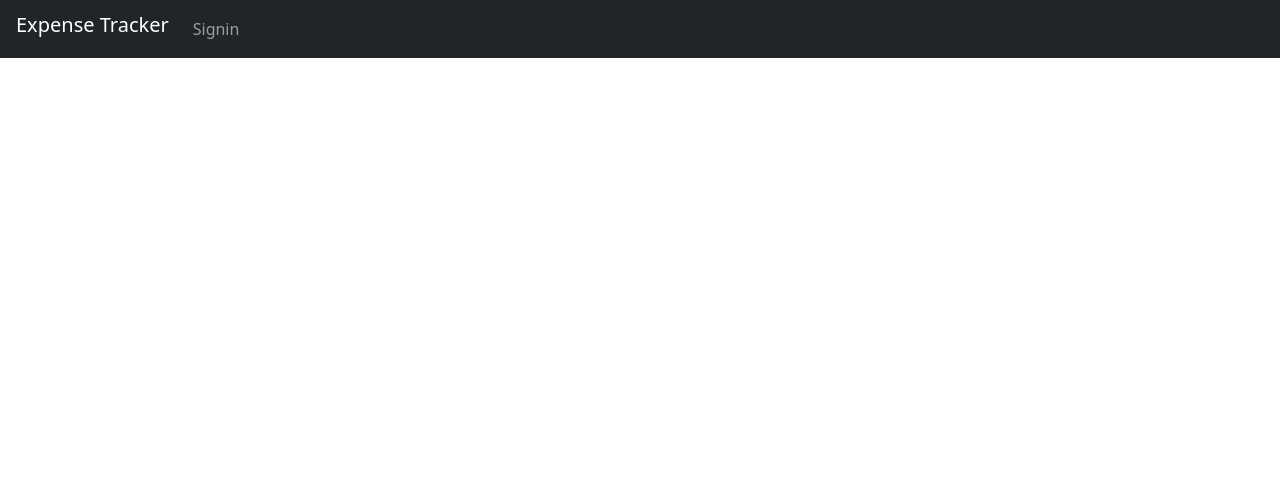
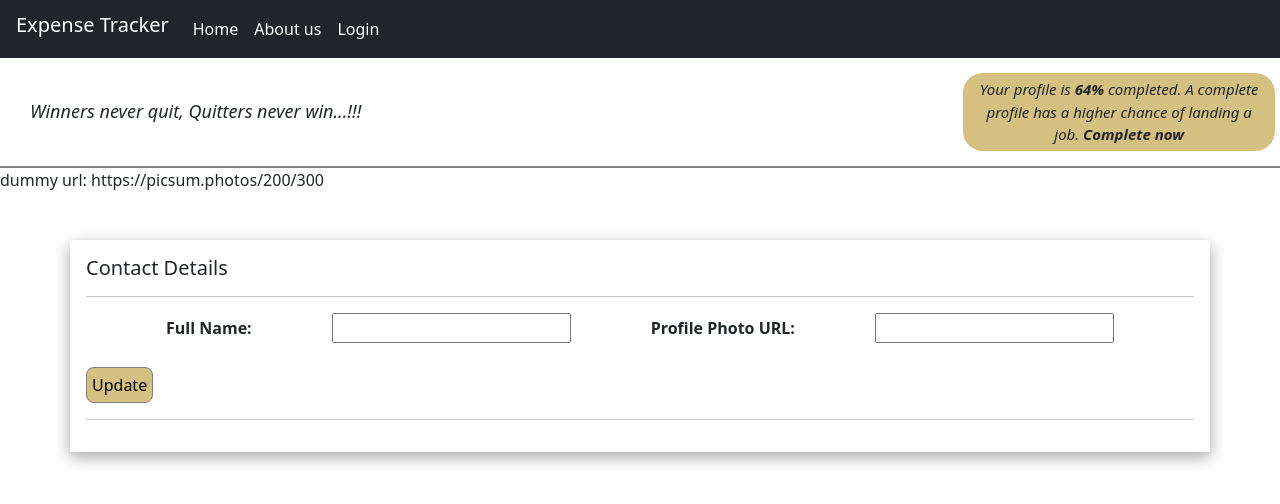
Before and after one commit to udvikas/new_expense_tracker, a React (Create React App) app: page /profile in a window 1280 px wide. Shown: the top 504 px of the page. Built offline with nearby package versions, Linux system fonts and the light colour scheme.

Commit message:
Complete your profile

```diff
--- a/src/App.js
+++ b/src/App.js
@@ -1,19 +1,26 @@
 import "bootstrap/dist/css/bootstrap.min.css";
 import Navbar from "./Navigation/Navbar";
 import Signup from "./Signup/Signup";
-import { Route, Routes } from "react-router-dom";
+import { Navigate, Route, Routes } from "react-router-dom";
 import {useContext} from 'react'
 import { AuthContext } from "./store/auth-context";
 import Home from "./Home/Home";
+import Profile from "./Profile/Profile";
+import Userprofile from "./userProfile/Userprofile";
 
 function App() {
   const authCtx = useContext(AuthContext);
   return (
     <div>
       <Navbar />
+
       <Routes>
-        {!authCtx.isLoggedIn && <Route path="/" element=<Signup /> />}
+        {!authCtx.isLoggedIn && <Route path="/login" element=<Signup /> />}
         <Route path="/home" element=<Home/>/>
+        <Route path="/" element={<Navigate replace to="/home"/>}/>
+        <Route path="/userProfile" element=<Userprofile/>/>
+        <Route path="/profile" element=<Profile/>/>
+        <Route path="/login" element=<Signup/>/>
       </Routes>
     </div>
   );
--- a/src/Home/Home.js
+++ b/src/Home/Home.js
@@ -1,11 +1,25 @@
-import React from 'react'
+import React, { useContext } from "react";
 
 const Home = () => {
   return (
-    <h1>
-      Welcome to Expense Tracker
-    </h1>
-  )
-}
+    <div
+      style={{
+        textAlign: "center",
+        // border: "1px solid red",
+        marginTop: "10rem",
+        width: "60%",
+        marginLeft: "15rem",
+        padding:"2rem",
+        boxShadow:"rgba(0, 0, 0, 0.35) 0px 5px 15px"
+      }}
+    >
+      <h2>Expense Tracker</h2>
+      <hr />
+      <span style={{color:"green"}}><strong>Your Money Manager</strong></span>
+      <br />
+    </div>
+  );
+};
 
-export default Home
+export default Home;
+// "rgba(0, 0, 0, 0.35) 0px 5px 15px"
--- a/src/Navigation/Navbar.js
+++ b/src/Navigation/Navbar.js
@@ -1,50 +1,41 @@
 import React, { useContext } from "react";
 import { AuthContext } from "../store/auth-context";
-import { useNavigate } from "react-router-dom";
 import { Link } from "react-router-dom";
 const Navbar = () => {
-  const authCtx = useContext(AuthContext)
-  const navigate = useNavigate();
-  const isLoggedIn = authCtx.isLoggedIn;
+  const authCtx = useContext(AuthContext);
 
-  const logoutHandler = () => {
-    authCtx.Logout();
-    console.log('successfully logged out!')
-
-    navigate('/');
- }
   return (
-    <nav className="navbar navbar-expand-lg navbar-dark bg-dark">
-      <h5 style={{marginLeft:'1rem'}} className="navbar-brand">
+    <>
+    <nav
+      style={{ display: "flex", justifyContent: "space-between" }}
+      className="navbar navbar-expand-lg navbar-dark bg-dark"
+    >
+      <h5 style={{ marginLeft: "1rem" }} className="navbar-brand">
         Expense Tracker
       </h5>
-      <button
-        className="navbar-toggler"
-        type="button"
-        data-toggle="collapse"
-        data-target="#navbarNavDropdown"
-        aria-controls="navbarNavDropdown"
-        aria-expanded="false"
-        aria-label="Toggle navigation"
-      >
-        <span className="navbar-toggler-icon"></span>
-      </button>
-
-      <div className="collapse navbar-collapse" id="navbarNavDropdown">
-        <ul className="navbar-nav">
-         {!isLoggedIn && <li className="nav-item">
-            <Link to="/" className="nav-link">
-              Signin
-            </Link>
-          </li>}
-        </ul>
+      <ul className="navbar-nav me-auto mb-2 mb-lg-0">
+        <li className="nav-item">
+          <Link to="/home" className="nav-link active" aria-current="page">Home</Link>
+        </li>
+        <li className="nav-item">
+          <Link className="nav-link active" aria-current="page">About us</Link>
+        </li>
+      {!authCtx.isLoggedIn ?  <li className="nav-item">
+          <Link to="/login" className="nav-link active" aria-current="page">Login</Link>
+        </li> : <></>}
+       {authCtx.isLoggedIn ? <li className="nav-item">
+          <Link to="/profile" className="nav-link active" aria-current="page">Profile</Link>
+        </li> : <></>}
+          </ul>
+      <div style={{ marginRight: "1.5rem"}}>
+        {authCtx.isLoggedIn ? (
+          <button onClick={authCtx.Logout}>Sign out</button>
+        ) : (
+          <></>
+        )}
       </div>
-      {isLoggedIn && (
-            <li>
-              <button onClick={logoutHandler}>Logout</button>
-            </li>
-          )}
     </nav>
+    </>
   );
 };
 
--- /dev/null
+++ b/src/Profile/Profile.css
@@ -0,0 +1,46 @@
+.container{
+    margin-top: 3rem;
+    padding: 1rem;
+    box-shadow: rgba(0, 0, 0, 0.35) 0px 5px 15px;
+}
+.box {
+    display: flex;
+    align-items: center;
+    justify-content: space-evenly;
+}
+button {
+    border: 0px;
+    border-radius: 8px;
+    background-color: #d4c181;
+    padding: 5px;
+    border: 1px solid gray;
+}
+.mainProfile {
+    display: flex;
+    margin-top: 15px;
+    padding-bottom: 15px;
+    border-bottom: 2px solid #808080;
+    font-style: italic;
+    font-size: 18px;
+    align-items: center;
+  }
+
+  .welcome {
+    margin-left: 30px;
+    flex-basis: 75%;
+  }
+
+  .profile {
+    font-size: 15px;
+    flex-basis: 25%;
+    background-color: #d4c181;
+    border-radius: 20px;
+    margin-right: 5px;
+    padding: 5px 10px 5px 10px;
+    box-sizing: border-box;
+    text-align: center;
+  }
+
+  .profile a {
+    text-decoration: none;
+  }
--- /dev/null
+++ b/src/Profile/Profile.js
@@ -0,0 +1,72 @@
+import React, { useRef } from "react";
+import axios from "axios";
+import "./Profile.css";
+
+const Profile = () => {
+  const fullNameInput = useRef();
+  const URLInput = useRef();
+
+  const updateHandler = (e) => {
+    e.preventDefault();
+    const enteredfullName = fullNameInput.current.value;
+    const enteredURL = URLInput.current.value;
+
+    let url =
+      "https://identitytoolkit.googleapis.com/v1/accounts:update?key=AIzaSyAN6DmGKUsukndPy4YuaPtcJOezDqk3XXk";
+    axios
+      .post(url, {
+        displayName: enteredfullName,
+        photoUrl: enteredURL,
+        idToken: localStorage.getItem("tokenID"),
+        returnSecureToken: true,
+      })
+      .then((res) => {
+        if (res.status !== 200) {
+          let errorMessage = "Authentication failed";
+          throw new Error(errorMessage);
+        }
+        return res.data;
+      })
+      .then(() => {
+        localStorage.getItem("tokenID");
+        console.log("successfully updated");
+      })
+      .catch((err) => console.log("err", err.message));
+  };
+
+  return (
+    <>
+      <div className="mainProfile">
+        <span className="welcome">
+          Winners never quit, Quitters never win...!!!
+        </span>
+        <span className="profile">
+          <span>
+            Your profile is <b>64%</b> completed. A complete profile has a
+            higher chance of landing a job.<b> Complete now</b>
+          </span>
+        </span>
+      </div>
+      <p>dummy url: https://picsum.photos/200/300</p>
+      <form className="container" onSubmit={updateHandler}>
+        <h5>Contact Details</h5>
+        <hr />
+        <div className="box">
+          <label htmlFor="fullName">
+            <strong>Full Name:</strong>
+          </label>
+          <input type="text" ref={fullNameInput} id="fullName" />
+          <label htmlFor="url">
+            <strong>Profile Photo URL:</strong>
+          </label>
+          <input type="text" ref={URLInput} id="url" />
+        </div>
+        <br />
+        <button>Update</button>
+        <hr />
+      </form>
+    </>
+  );
+};
+
+export default Profile;
--- a/src/index.js
+++ b/src/index.js
@@ -4,11 +4,14 @@ import './index.css';
 import App from './App';
 import reportWebVitals from './reportWebVitals';
 import { BrowserRouter } from 'react-router-dom';
+import { AuthContextProvider } from './store/auth-context';
 
 const root = ReactDOM.createRoot(document.getElementById('root'));
 root.render(
   <BrowserRouter>
+  <AuthContextProvider>
   <App />
+  </AuthContextProvider>
   </BrowserRouter>
 );
 
--- a/src/store/auth-context.js
+++ b/src/store/auth-context.js
@@ -1,37 +1,42 @@
-import React,{useState} from "react";
+import React, { useState } from "react";
+import { useNavigate } from "react-router-dom";
 
 export const AuthContext = React.createContext({
   token: "",
   isLoggedIn: false,
   Login: (token) => {},
   Logout: () => {},
-})
+});
 
 export const AuthContextProvider = (props) => {
   const intitialToken = localStorage.getItem("tokenID");
-    const [ token, setToken ] = useState(intitialToken);
-    const userIsLoggedIn = !!token;
+  const [token, setToken] = useState(intitialToken);
+  const navigate = useNavigate();
+  const userIsLoggedIn = !!token; //true
 
   const LoginHandler = (token) => {
-        setToken(token)
+    setToken(token);
     localStorage.setItem("tokenID", token);
-    }
+    navigate("/");
+  };
 
   const LogoutHandler = () => {
+    localStorage.removeItem("tokenID");
     setToken(null);
-        localStorage.removeItem("tokenID");
-    }
+    console.log("logout is done");
+    navigate("/");
+  };
 
   const contextValue = {
     token: token,
-        isLoggedIn:userIsLoggedIn,
-        Login:LoginHandler,
-        Logout:LogoutHandler,
-    }
+    isLoggedIn: userIsLoggedIn,
+    Login: LoginHandler,
+    Logout: LogoutHandler,
+  };
 
   return (
     <AuthContext.Provider value={contextValue}>
       {props.children}
     </AuthContext.Provider>
-    )
-}
+  );
+};
--- /dev/null
+++ b/src/userProfile/Userprofile.css
@@ -0,0 +1,43 @@
+.mainProfile {
+    display: flex;
+    margin-top: 15px;
+    padding-bottom: 15px;
+    border-bottom: 2px solid #808080;
+    font-style: italic;
+    font-size: 18px;
+    align-items: center;
+  }
+
+  .welcome {
+    margin-left: 30px;
+    flex-basis: 75%;
+  }
+
+  .profile {
+    font-size: 15px;
+    flex-basis: 25%;
+    background-color: #d4c181;
+    border-radius: 20px;
+    margin-right: 5px;
+    padding: 5px 10px 5px 10px;
+    box-sizing: border-box;
+    text-align: center;
+  }
+
+  .profile a {
+    text-decoration: none;
+  }
+
+  .button {
+      text-align: center;
+      margin-top: 60px;
+  }
+
+  .button button {
+      margin: 0 100px 0 100px;
+      padding: 5px 20px 5px 20px;
+  }
+
+  .button button:active {
+    transform: scale(0.95);
+  }
--- /dev/null
+++ b/src/userProfile/Userprofile.js
@@ -0,0 +1,19 @@
+import React from 'react'
+import { Link } from 'react-router-dom'
+const Userprofile = () => {
+  return (
+    <div className="mainProfile">
+        <span className="welcome">
+          Welcome to Expense Tracker...!!!
+        </span>
+        <span className="profile">
+          <span>Your profile is incomplete.</span>
+          <Link to="/profile">
+            <b> Complete now</b>
+          </Link>
+        </span>
+      </div>
+  )
+}
+
+export default Userprofile
```
Also changed, not shown: src/Signup/Signup.js (+113 -61 lines). Lines whose indentation alone changed are shown as unchanged.
